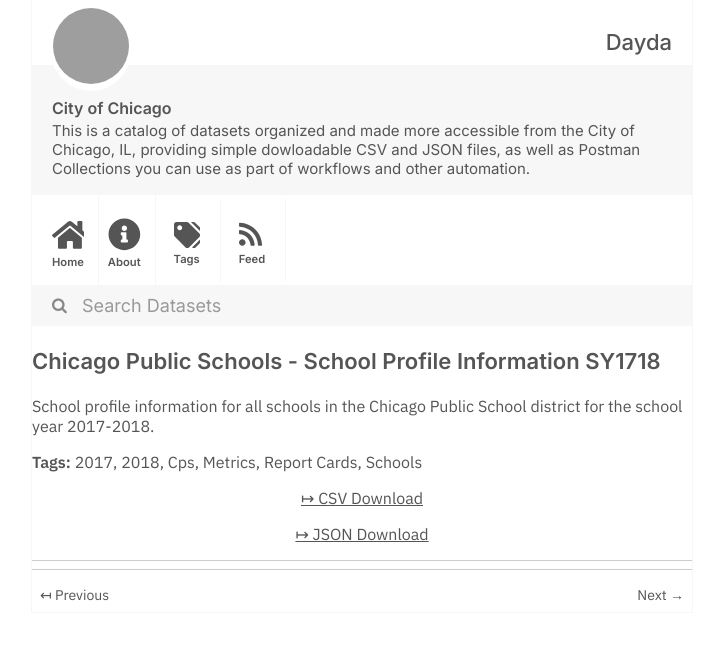
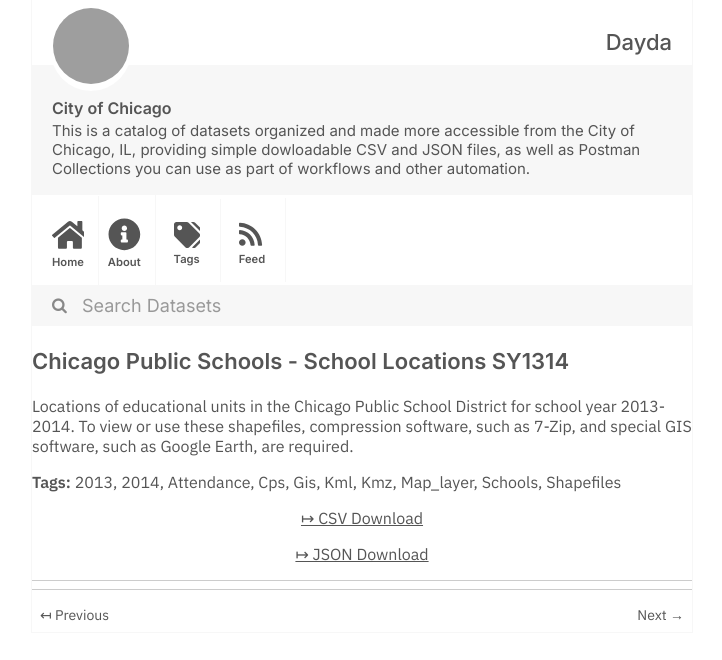
Before and after one commit to dayda-entities/city-of-chicago, a Jekyll site: the page built from _posts/2020-11-10-chicago-public-schools-school-.md, in a window 1280 px wide, cut to the strip 0-660 px from the top of the page. Shown: the whole strip, without its empty margins (278-1000 px from the left). Built offline with Jekyll 4.4.1, drawn with Linux system fonts in a browser that asks for light colours; grey boxes are pictures that could not be loaded.

```diff
--- a/_posts/2020-11-10-chicago-public-schools-school-.md
+++ b/_posts/2020-11-10-chicago-public-schools-school-.md
@@ -1,23 +1,27 @@
 ---
-title: Chicago Public Schools - School Profile Information SY1718
-created: '2020-11-10T16:55:33.368058'
-modified: '2020-11-10T16:55:33.368065'
+title: Chicago Public Schools - School Locations SY1314
+created: '2020-11-10T16:54:57.594027'
+modified: '2020-11-10T16:54:57.594034'
 state: active
 type: dataset
 tags:
-  - '2017'
-  - '2018'
+  - '2013'
+  - '2014'
+  - Attendance
   - Cps
-  - Metrics
-  - Report Cards
+  - Gis
+  - Kml
+  - Kmz
+  - Map_layer
   - Schools
+  - Shapefiles
 groups:
   - Local Government
 csv_url: >-
-  https://data.cityofchicago.org/api/views/w4qj-h7bg/rows.csv?accessType=DOWNLOAD
+  https://data.cityofchicago.org/api/views/dgq3-i7xm/rows.csv?accessType=DOWNLOAD
 json_url: >-
-  https://data.cityofchicago.org/api/views/w4qj-h7bg/rows.json?accessType=DOWNLOAD
+  https://data.cityofchicago.org/api/views/dgq3-i7xm/rows.json?accessType=DOWNLOAD
 layout: post
 
 ---
-School profile information for all schools in the Chicago Public School district for the school year 2017-2018.
+Locations of educational units in the Chicago Public School District for school year 2013-2014. To view or use these shapefiles, compression software, such as 7-Zip, and special GIS software, such as Google Earth, are required.
```
